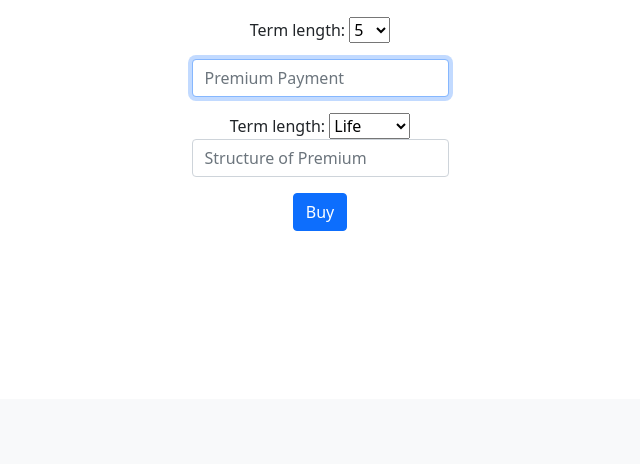
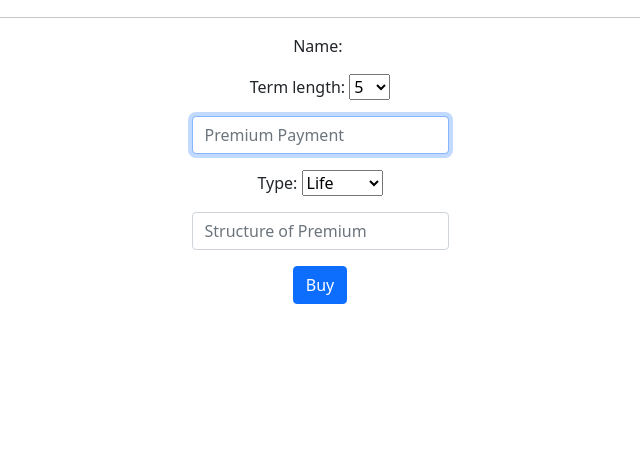
Before and after one commit to DataMeshPoC/Customer, a Flask app: template templates/index.html in a window 1280 px wide. Shown: the part 401-865 px from the top of the page, without its empty margins (320-960 px from the left). Before the commit the page ends 632 px from the top, so only its background shows below. Run offline with Flask 2, Linux system fonts and the light colour scheme; the template is opened without the code that fills it, so the values that code supplies are empty.

Commit message:
fix app and index template

```diff
--- a/app.py
+++ b/app.py
@@ -56,16 +56,16 @@
     cxnx = pyodbc.connect('DRIVER={ODBC Driver 17 for SQL Server};SERVER='+server+';DATABASE='+database+';UID='+username+';PWD='+ password)
     cursor = cxnx.cursor()
     # Make sure that the users reached routes via POST
-    if request.method == "POST":
-
-        sql = f"SELECT * FROM dbo.customers WHERE email = '{request.form.get('email')}'"
+    if request.method == "GET":
+        print(session.get('info'))
+        sql = f"SELECT * FROM dbo.customers WHERE email = '{session.get('info')[4]}'"
         myinfo = cursor.execute(sql).fetchone()
 
         return render_template("index.html", myinfo=myinfo)
 
 #     Posting to the database for buying
     if request.method == "POST":
-        sql= f"INSERT INTO dbo.policy (name, term, type, email, premiumpayment,premiumstructure, status) VALUES (?, ?, ?, ?, ?, ?, ?), name = '{request.form.get('name')}', email = '{request.form.get('email')}', term = '{request.form.get('term')}', premiumstructure = '{request.form.get('premiumstructure')}', type = '{request.form.get('type')}', status = 'Customer', premiumpayment = '{request.form.get('premiumpayment')}'"
+        sql= f"INSERT INTO dbo.policy (name, term, type, email, premiumpayment,premiumstructure, status) VALUES (?, ?, ?, ?, ?, ?, ?), name = '{request.form.get('name')}', email = '{request.form.get('email')}', term = '{request.form.get('term')}', premiumstructure = '{request.form.get('premiumstructure')}', type = '{request.form.get('type')}', status = 'Draft', premiumpayment = '{request.form.get('premiumpayment')}'"
         results = cursor.execute(sql)
 
         cxnx.commit()
@@ -74,6 +74,8 @@
         return render_template("index.html")
     cursor.close()
     cxnx.close()
+
+    return render_template("index.html")
 
 
 @app.route("/login", methods=["GET", "POST"])
@@ -94,7 +96,7 @@
     if request.method == "POST":
         # Remember which user has logged in
         email = request.form.get("email")
-        session['email'] = request.form['email_address']
+        #session['email'] = request.form['email_address']
 
         # Ensure username was submitted
         if not email:
@@ -107,7 +109,9 @@
         if len(rows) != 1:
             return apology("No account found.")
 
-        session['email'] = rows
+        print(rows)
+        session['info'] = rows[0]
+        session['user_id'] = rows[0][0]
 
         cursor.close()
         cxnx.close ()
--- a/templates/index.html
+++ b/templates/index.html
@@ -20,8 +20,13 @@
         <p>Country of Origin: {{ myinfo.country }}</p>
         <p>Smoking Status: {{ myinfo.smoking_status }}</p>
     </div>
+    <hr>
     <div>
-        <form action="/" method="post">
+        <form action="/" method="post" oninput = "policy_name()">
+            <div class="mb-3">
+                <label for="name">Name:</label>
+                <output name="name" id="name" ></output>
+            </div>
             <div class="mb-3">
                 <label for="term">Term length:</label>
                 <select name="term" id="term">
@@ -34,11 +39,12 @@
                 <input autocomplete="off" autofocus class="form-control mx-auto w-auto" id="premiumpayment" name="premiumpayment" placeholder="Premium Payment" type="text">
             </div>
             <div class="mb-3">
-                <label for="term">Term length:</label>
-                <select name="term" id="term">
+                <label for="type">Type:</label>
+                <select name="type" id="type">
                     <option selected="life">Life</option>
                     <option value="medical">Medical</option>
                 </select>
+            </div>
             <div class="mb-3">
                 <input autocomplete="off" autofocus class="form-control mx-auto w-auto" id="premiumstructure" name="premiumstructure" placeholder="Structure of Premium" type="text">
             </div>
@@ -47,5 +53,13 @@
             </div>
         </form>
     </div>
+
+    <script>
+        function policy_name() {
+          var val_term = document.getElementById("term").value;
+          var val_type = document.getElementById("type").value;
+          document.getElementById("name").innerHTML = 'policy' + 'val_type + '_' + val_term;
+        }
+    </script>
 </main>
 {% endblock %}
```
Lines whose indentation alone changed are shown as unchanged.
